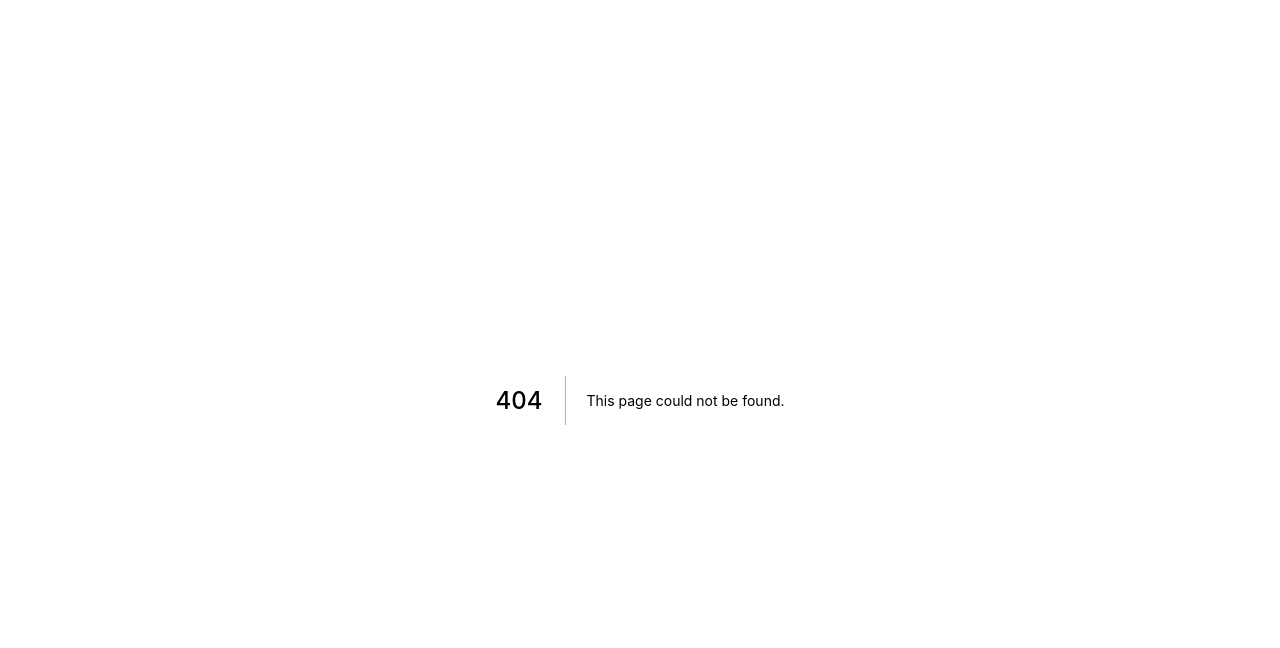
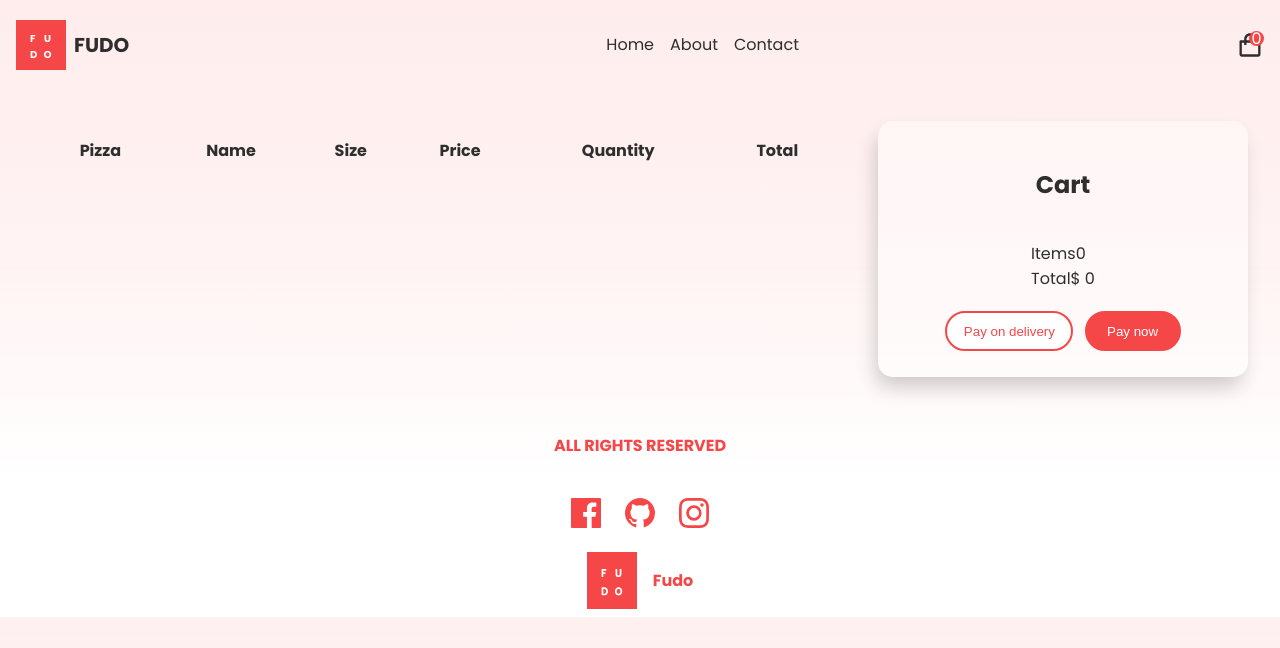
Before and after one commit to Waleed0260/pizzashop, a Next.js app: page /cart in a window 1280 px wide. Before the commit this address had no page. Shown: the top 648 px of the page. Built offline with nearby package versions, Linux system fonts and the light colour scheme.

Commit message:
committed

```diff
--- a/Compoenents/Header.jsx
+++ b/Compoenents/Header.jsx
@@ -1,11 +1,16 @@
-import React from 'react'
+import React, { useState } from 'react'
 import css from "../styles/Header.module.css"
 import Image from 'next/image'
 import Logo from "../images/Logo.png"
 import {BiShoppingBag} from "react-icons/bi"
+import { useStore } from '../store/store'
+import Link from 'next/link'
 
 
 const Header = () => {
+  const state = useStore((state)=> state)
+  console.log(state)
+  const items = useStore((state)=> state.cart.pizzas.length);
   return (
     <div className={css.header}>
       <div className={css.image}>
@@ -18,10 +23,12 @@ const Header = () => {
           <li>About</li>
           <li>Contact</li>
         </ul>
+        <Link href='/cart'>
       <div className={css.cart}>
       <BiShoppingBag style={{height: "28px", width: "28px"}}/>
-      <div className={css.badge}>1</div>
+      <div className={css.badge}>{items}</div>
       </div>
+      </Link>
     </div>
   )
 }
--- a/Compoenents/Menu.jsx
+++ b/Compoenents/Menu.jsx
@@ -23,8 +23,8 @@ const Menu = ({data}) => {
             </div>
             </Link>
             <div className={css.pitext}>
-            <h3>{items.title}</h3>
-            {/* <b className={css.bold}><span style={{color: "var(--themeRed)"}}>$</span> {items.price}</b> */}
+            <h3>{items.name}</h3>
+            <h3 className={css.bold}><span style={{color: "var(--themeRed)"}}>$</span> {items.price}</h3>
             </div>
           </div>
       )
--- a/db.json
+++ b/db.json
@@ -4,18 +4,18 @@
       "id": "1",
       "name": "Chicken pizza",
       "image": "https://static.toiimg.com/photo/msid-87930581/87930581.jpg",
-      "price": "4",
-      "price2": "12",
-      "price3": "15",
+      "price": "8",
+      "price1": "12",
+      "price2": "15",
       "desc": "chicken pizza in your home ok lets go and make a pizza"
     },
     {
       "id": "2",
       "name": "Italian pizza",
       "image": "https://propakistani.pk/foodnama/wp-content/uploads/2021/10/pizza-with-salami-and-cheese-on-pizza-box-2021-08-31-21-18-43-utc_1000x628.jpg",
-      "price": "4",
-      "price2": "12",
-      "price3": "15",
+      "price": "8",
+      "price1": "12",
+      "price2": "15",
       "desc": "chicken pizza in your home ok lets go and make a pizza"
     },
     {
@@ -23,36 +23,36 @@
       "name": "Hot pizza",
       "image":
         "https://realfood.tesco.com/media/images/1400x919-MargaritaPizza-555a4065-2573-4b41-bcf3-7193cd095d8f-0-1400x919.jpg",
-        "price": "4",
-        "price2": "12",
-        "price3": "15",
+        "price": "8",
+      "price1": "12",
+      "price2": "15",
         "desc": "chicken pizza in your home ok lets go and make a pizza"
       },
     {
       "id": "4",
       "name": "Hardees pizza",
       "image": "https://www.seriouseats.com/thmb/MhzWuSRttzXOkohVGmDmNj7vNE8=/1500x0/filters:no_upscale():max_bytes(150000):strip_icc()/__opt__aboutcom__coeus__resources__content_migration__serious_eats__seriouseats.com__2014__10__20210321_TortillaPizza_LizClayman-10-a1a0e01e259e49bdb6d2abda202e4d6b.jpg",
-      "price": "4",
-      "price2": "12",
-      "price3": "15",
+      "price": "8",
+      "price1": "12",
+      "price2": "15",
       "desc": "chicken pizza in your home ok lets go and make a pizza"
     },
     {
       "id": "5",
       "name": "Chinese pizza",
       "image": "https://img.buzzfeed.com/thumbnailer-prod-us-east-1/video-api/assets/216054.jpg",
-      "price": "4",
-      "price2": "12",
-      "price3": "15",
+      "price": "8",
+      "price1": "12",
+      "price2": "15",
       "desc": "chicken pizza in your home ok lets go and make a pizza"
     },
     {
       "id": "6",
       "name": "Chicken pizza",
       "image": "https://encrypted-tbn0.gstatic.com/images?q=tbn:ANd9GcQEMmCNckRNSL_ZL5KyiIBIr7VLoJ11HkgEOA&usqp=CAU",
-      "price": "4",
-      "price2": "12",
-      "price3": "15",
+      "price": "8",
+      "price1": "12",
+      "price2": "15",
       "desc": "chicken pizza in your home ok lets go and make a pizza"
     }
   ]
--- a/package.json
+++ b/package.json
@@ -19,8 +19,9 @@
     "next": "12.2.0",
     "react": "18.2.0",
     "react-dom": "18.2.0",
-    "react-hot-toast": "^2.2.0",
+    "react-hot-toast": "^2.4.0",
     "react-icons": "^4.7.1",
+    "react-toastify": "^9.1.1",
     "schema-creator": "^0.0.1",
     "schema-types": "^2.3.0",
     "stripe": "^9.12.0",
--- /dev/null
+++ b/pages/cart.jsx
@@ -0,0 +1,97 @@
+import React from "react";
+import Layout from "../Compoenents/Layout";
+import css from "../styles/cart.module.css"
+import Image from "next/Image";
+import { useStore } from "../store/store";
+import toast, { Toaster } from "react-hot-toast";
+
+
+const cart = () => {
+  const CartData = useStore((state)=> state.cart);
+  const removePizza = useStore((state)=> state.removePizza);
+
+
+  const handleRemove = (i)=>{
+    removePizza(i);
+    toast.error("Items removed");
+  }
+
+  const total = ()=> CartData.pizzas.reduce((a,b)=> a+b.quantity * b.price, 0)
+
+
+  return (
+    <Layout>
+  <div className={css.container}>
+      <div className={css.details}>
+          <table className={css.table}>
+          <thead className={css.thead}>
+            <tr>
+              <th>Pizza</th>
+              <th>Name</th>
+              <th>Size</th>
+              <th>Price</th>
+              <th>Quantity</th>
+              <th>Total</th>
+            </tr>
+          </thead>
+         <tbody className={css.tbody}>
+             {CartData.pizzas.length > 0 &&
+            CartData.pizzas.map((pizza, i)=>{
+              return(
+              <tr key={i}>
+                <td className={css.imageTd}>
+                  <Image
+                  loader={()=> pizza.image}
+                  src={pizza.image}
+                  alt=""
+                  objectFit="cover"
+                  width={85}
+                  height={85}
+                  />
+                </td>
+                <td>{pizza.name}</td>
+                <td>{pizza.size=== 0 ? "Small":
+                pizza.size === 1 ? "Medium":
+                "Large"
+                }</td>
+                <td>
+                  {pizza.price}
+                </td>
+                <td>
+                  {pizza.quantity}
+                </td>
+                <td>
+                  {pizza.price * pizza.quantity}
+                </td>
+                <td style={{color: "var(--themeRed)", cursor: "pointer"}} onClick={()=> handleRemove(i)}>X</td>
+              </tr>
+              )
+            })}
+
+          </tbody>
+        </table>
+      </div>
+      <div className={css.cart}>
+        <h2>Cart</h2>
+        <div className={css.CartDetails}>
+          <div>
+            <span>Items</span>
+            <span>{CartData.pizzas.length}</span>
+          </div>
+          <div>
+            <span>Total</span>
+            <span>$ {total()}</span>
+          </div>
+        </div>
+        <div className={css.buttons}>
+          <button className={css.btn}>Pay on delivery</button>
+          <button className={css.btn}>Pay now</button>
+        </div>
+      </div>
+    </div>
+    <Toaster/>
+    </Layout>
+  );
+};
+
+export default cart;
--- a/store/store.js
+++ b/store/store.js
@@ -1,5 +1,22 @@
-import {create} from "zustand;"
+import {create} from "zustand"
 
 export const useStore = create(
+    (set)=> ({
+        cart : {
+            pizzas : []
+        },
+        addPizza: (data)=>
+        set((state)=>({
+            cart : {
+                pizzas: [...state.cart.pizzas, data]
+            }
+        })),
 
+        removePizza: (index)=>
+        set((state)=>({
+            cart: {
+                pizzas: state.cart.pizzas.filter ((_, i)=> i !=index)
+            }
+        }))
+    })
 )
--- a/styles/Header.module.css
+++ b/styles/Header.module.css
@@ -32,6 +32,7 @@
     justify-content: flex-end;
     gap: 1rem;
     z-index: 99;
+    cursor: pointer;
 }
 .badge{
     position: absolute;
--- /dev/null
+++ b/styles/cart.module.css
@@ -0,0 +1,72 @@
+.container{
+    padding: 2rem;
+    display: grid;
+    grid-template-columns: 2.2fr 1fr;
+    gap: 2rem;
+}
+
+.table{
+    width: 100%;
+    border-collapse: separate;
+    border-spacing: 1rem;
+}
+s
+
+.tbody>tr>td{
+    text-align: center;
+}
+
+.tbody>tr>:nth-child(2){
+    width: 3%;
+}
+.imageTd>span>img{
+    border-radius: 1rem;
+}
+
+
+.cart{
+    display: flex;
+    flex-direction: column;
+    align-items: center;
+    justify-content: space-between;
+    padding: 1.6rem;
+    height: 16rem;
+    background-color: var(--cartBack);
+    box-shadow: var(--shadow);
+    border-radius: 15px;
+}
+
+.cartdetails{
+    width: 100%;
+    display: flex;
+    flex-direction: column;
+    gap: 0.6rem;
+}
+
+.cartdetails>div{
+    display: flex;
+    justify-content: space-between;
+}
+.buttons{
+    display: flex;
+    align-items: center;
+    gap: 0.7rem;
+}
+.btn:nth-of-type(1){
+    height: 2.5rem;
+    width: 8rem;
+    background: white;
+    border: 2px solid var(--themeRed);
+    border-radius: 50px;
+    color: var(--themeRed);
+    cursor: pointer;
+}
+.btn{
+    height: 2.5rem;
+    width: 6rem;
+    background: var(--themeRed);
+    border: 2px solid var(--themeRed);
+    border-radius: 50px;
+    color: white;
+    cursor: pointer;
+}
--- a/styles/globals.css
+++ b/styles/globals.css
@@ -49,6 +49,5 @@ a {
 
 * {
   box-sizing: border-box;
-  transition: all 300ms ease;
 
 }
```
Also changed, not shown: pages/pizza/[id].js (+47 -14 lines), styles/Pizza.module.css (+12 -6 lines), 1 other file (tests, documents, lock files or other folders).
